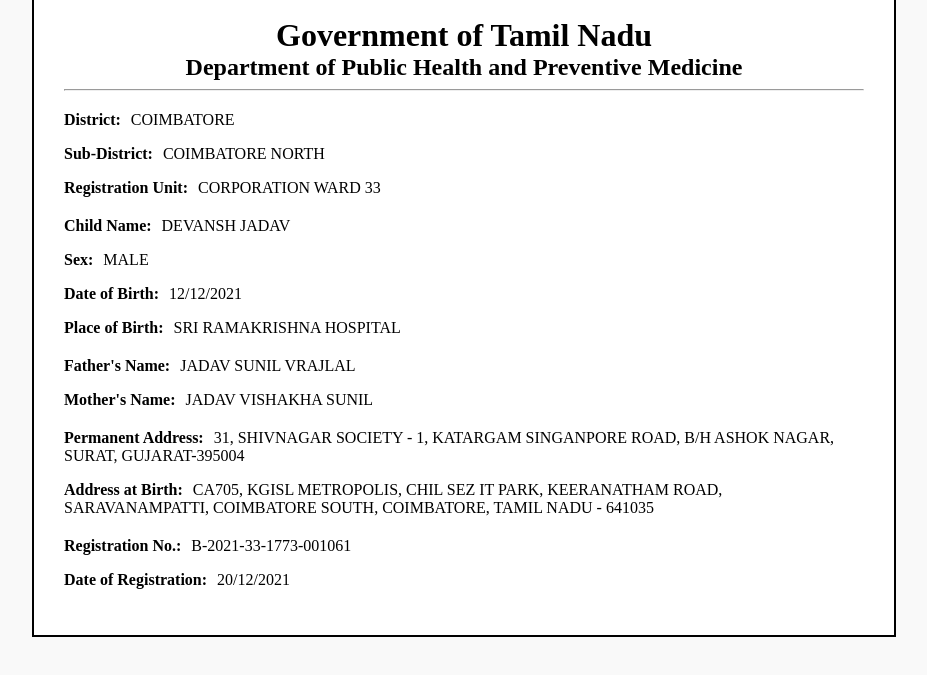
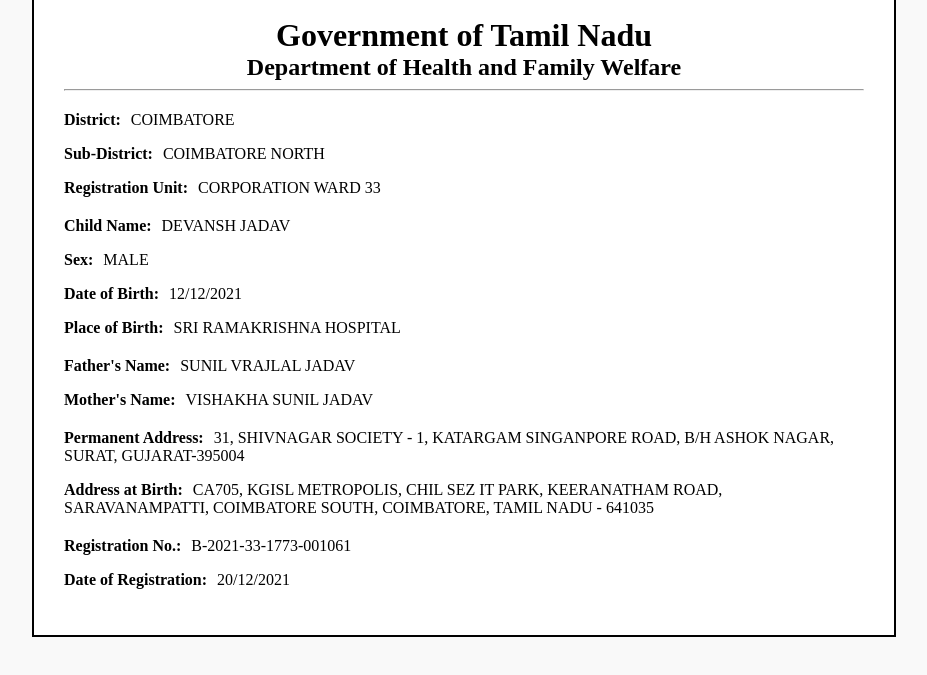
Before and after one commit to corpgovinbirthdeathcertificate/REG_B_2021_33_1775_001061_DeevanshJADAV, a plain HTML site: page index.html in a window 1280 px wide. Shown: the part 203-878 px from the top of the page, without its empty margins (176-1103 px from the left). Drawn offline with Linux system fonts and the light colour scheme.

Commit message:
Update department name and parent names in index.html

```diff
--- a/index.html
+++ b/index.html
@@ -47,7 +47,7 @@
       <img src="logo3.png" alt="Logo 3">
     </div>
     <h1>Government of Tamil Nadu</h1>
-    <h2>Department of Public Health and Preventive Medicine</h2>
+    <h2>Department of Health and Family Welfare</h2>
     <hr>
 
     <div class="section">
@@ -64,8 +64,8 @@
     </div>
 
     <div class="section">
-      <p><span class="label">Father's Name:</span><span class="info">JADAV SUNIL VRAJLAL</span></p>
-      <p><span class="label">Mother's Name:</span><span class="info">JADAV VISHAKHA SUNIL</span></p>
+      <p><span class="label">Father's Name:</span><span class="info">SUNIL VRAJLAL JADAV</span></p>
+      <p><span class="label">Mother's Name:</span><span class="info">VISHAKHA SUNIL JADAV</span></p>
     </div>
 
     <div class="section">
```
